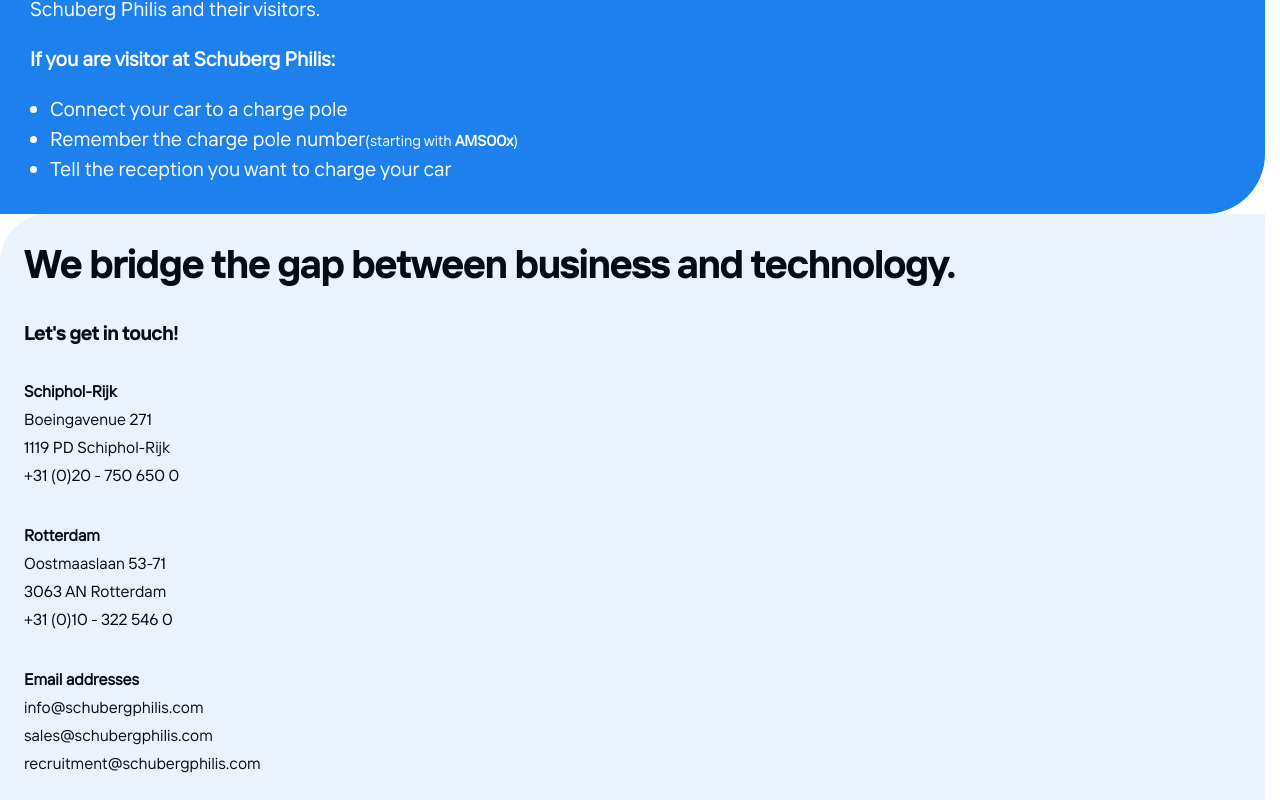
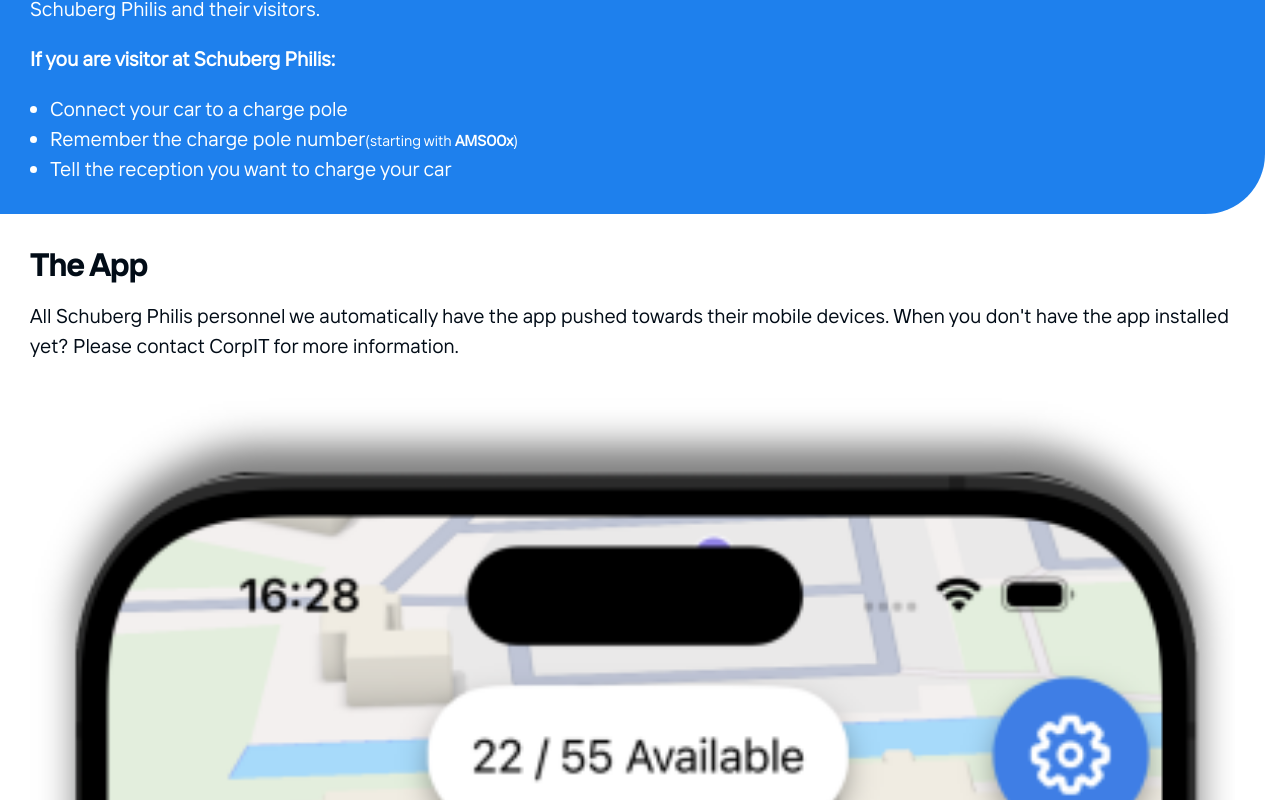
Before and after one commit to schubergphilis/sbp_charge_please_web, a React (Vite) app: page / in a window 1280 px wide. Shown: the part 300-1100 px from the top of the page. Built offline with nearby package versions, Linux system fonts and the light colour scheme; a web font is replaced by a local one.

Commit message:
feat: Add description for iOS-App

```diff
--- a/src/App.tsx
+++ b/src/App.tsx
@@ -1,4 +1,5 @@
 import { ThemeProvider } from 'styled-components'
+import AppBox from './components/AppBox'
 import Footer from './components/Footer'
 import Header from './components/Header'
 import InfoBox from './components/InfoBox'
@@ -23,6 +24,7 @@
 			<Navigation />
 			<Header />
 			<InfoBox />
+			<AppBox />
 			<Footer />
 		</ThemeProvider>
 	)
--- /dev/null
+++ b/src/components/AppBox.tsx
@@ -0,0 +1,36 @@
+import styled from 'styled-components'
+
+const AppBox = () => {
+	return (
+		<Container>
+			<h2>The App</h2>
+			<p>
+				All Schuberg Philis personnel we automatically have the app pushed towards their mobile devices. When you don't
+				have the app installed yet? Please contact CorpIT for more information.
+			</p>
+			<AppImage src="/ios-app.png" width="100%" height="auto" />
+		</Container>
+	)
+}
+
+const Container = styled.div`
+	padding: 1.5em;
+	padding-bottom: 0;
+	font-size: 1.25rem;
+	line-height: 1.5;
+	border-bottom-right-radius: 3em;
+	& > h2:not(:last-child) {
+		margin-bottom: 0.5em;
+	}
+
+	& > p:not(:last-child) {
+		margin-bottom: 1em;
+	}
+`
+const AppImage = styled.img`
+	display: block;
+	margin: auto;
+	float: right;
+`
+
+export default AppBox
```
Also changed, not shown: public/ios-app.png (added).
